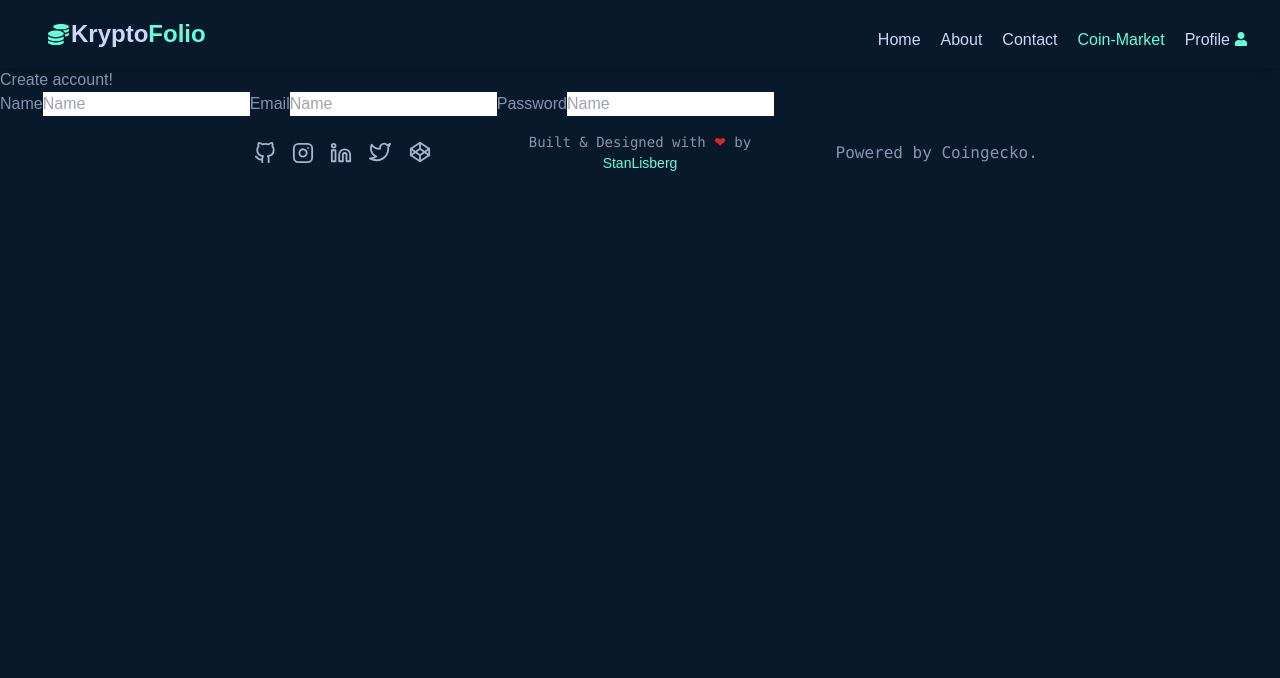
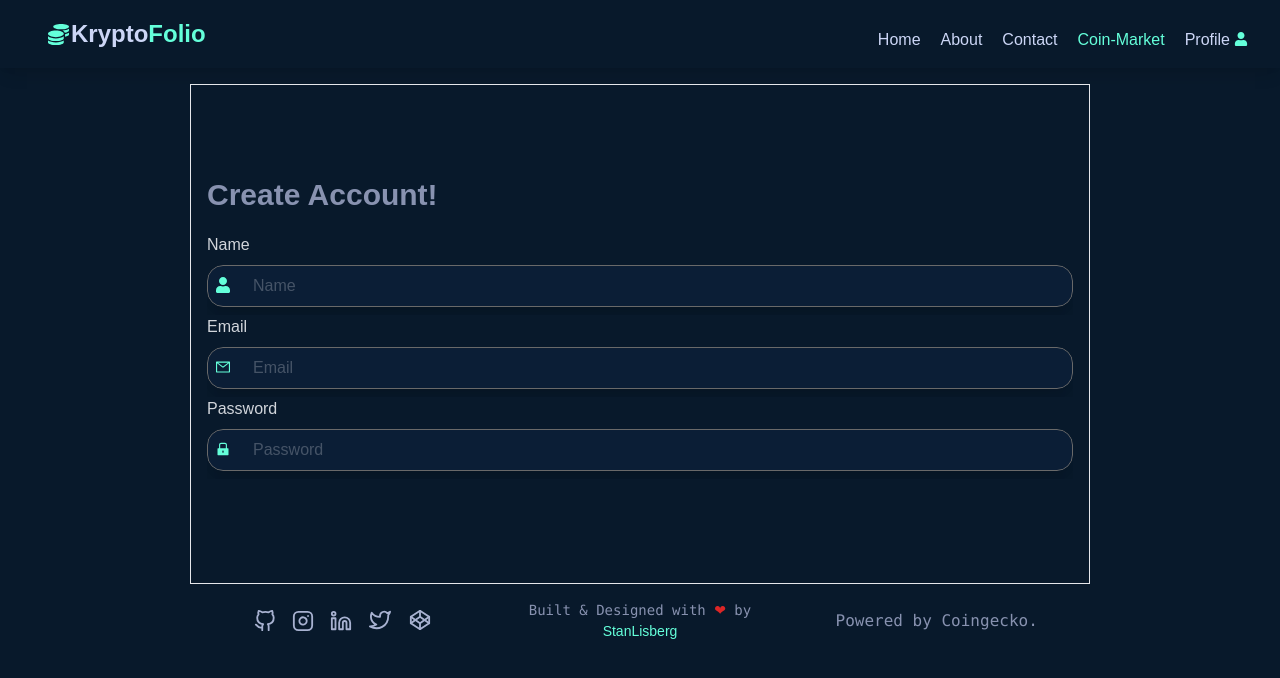
Before and after one commit to Stanlisberg/Kryptofolio, a React (Create React App) app: page /sign-in in a window 1280 px wide. Shown: the top 678 px of the page. Built offline with nearby package versions, Linux system fonts and the light colour scheme.

Commit message:
Created sign-in page

```diff
--- a/src/components/pages/SignIn.jsx
+++ b/src/components/pages/SignIn.jsx
@@ -1,27 +1,70 @@
+import { AiOutlineMail, AiFillLock } from 'react-icons/ai'
+import { FaUser } from 'react-icons/fa'
+import { useState, useRef } from 'react'
+
 function SignIn() {
+    const [removeIcon, setRemoveIcon] = useState(true);
+    const inputRef = useRef();
+
+    const clearInput = () => {
+       if(inputRef.current.value) {
+           setRemoveIcon(false)
+        } else {
+            setRemoveIcon(true)
+        }
+    }
+
     return(
-        <div>
-            <div>Create account!</div>
-            <form>
-                <label htmlFor="Name">Name</label>
+        <div className='max-w-[900px] mx-auto min-h-[500px] px-4 py-20 mt-4 border'>
+            <h2 className='mt-3 font-bold text-3xl overflow-hidden'>Create Account!</h2>
+            <form className='mt-5'>
+                <div className='my4'>
+                 <label htmlFor="Name" className='text-gray-300'>Name</label>
+                 <div className='my-2 w-full relative rounded-2xl shadow-xl'>
                    <input
                     type='text'
-                   className=""
-                   placeHolder='Name'
+                    className="bg-input w-full p-2 rounded-2xl"
+                    placeholder='Name'
                    />
-                 <label htmlFor="Name">Email</label>
+                   <FaUser className='absolute left-2 top-3 text-gray-400' color='#64ffda'/>
+                  </div>
+                </div>
+
+                <div>
+                 <label htmlFor="Name" className='text-gray-300'>Email</label>
+                  <div className='my-2 w-full relative rounded-2xl shadow-xl'>
                    <input
                     type='text'
-                   className=""
-                   placeHolder='Name'
+                    className='bg-input w-full p-2 rounded-2xl'
+                    placeholder='Email'
                     />
-                 <label htmlFor="Name">Password</label>
+                    <AiOutlineMail className='absolute left-2 top-3 text-gray-400' color='#64ffda' />
+                  </div>
+                 </div>
+
+                 <div>
+                  <label htmlFor="Name" className='text-gray-300'>Password</label>
+                  <div className='my-2 w-full relative rounded-2xl shadow-xl'>
+                    {/* <div className='max-w-[500px] border'> */}
                    <input
+                    ref={inputRef}
+                    onFocus={() =>  setRemoveIcon(false) }
+                    onBlur={() =>  {
+                        setRemoveIcon(true)
+                        clearInput()
+                    }}
                     type='text'
-                   className=""
-                   placeHolder='Name'
+                    className="bg-input w-full p-2 rounded-2xl"
+                    placeholder='Password'
                    />
+                   {/* </div> */}
+                    {removeIcon === true
+                    ? <AiFillLock className='absolute left-2 top-3 text-gray-400' color='#64ffda' />
+                    : ''
+                    }
 
+                  </div>
+                 </div>
             </form>
 
         </div>
--- a/src/index.css
+++ b/src/index.css
@@ -16,6 +16,12 @@
   transition-timing-function: ease-in-out;
   transition-delay: -0.5s; */
   font-family: 'poppins', sans-serif;
+}
+
+input::placeholder {
+  right: 5px;
+  padding-left: 40px;
+  opacity: 0.4
 }
 
 /*--------------Animation-----------------*/
@@ -94,6 +100,13 @@
 .about-container{
   /* background-color: #15273a; */
   background: #0b1e36
+}
+
+.bg-input{
+  background: #0b1e36;
+  border: 1px solid dimgrey;
+  padding-left: 5px;
+  /* color:dimgrey */
 }
 
 .go-back:hover {
```
Lines whose indentation alone changed are shown as unchanged.
